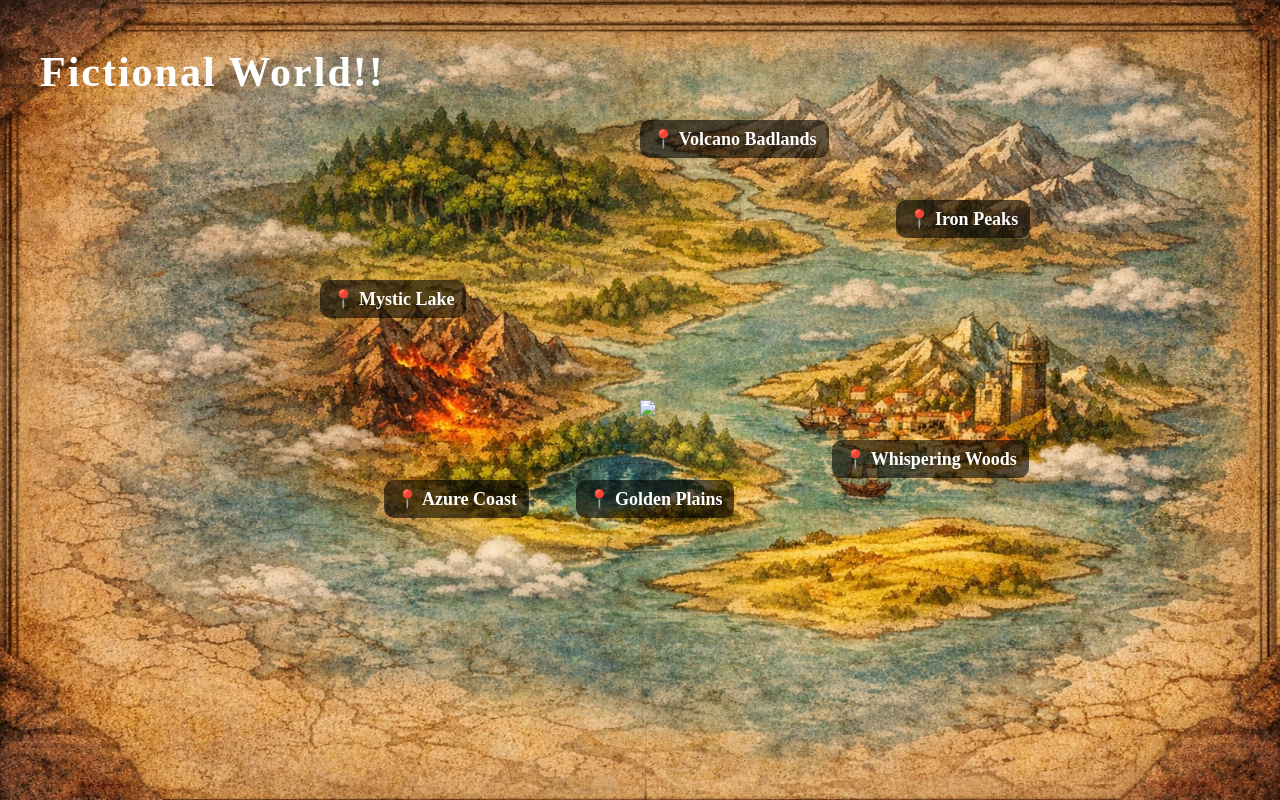
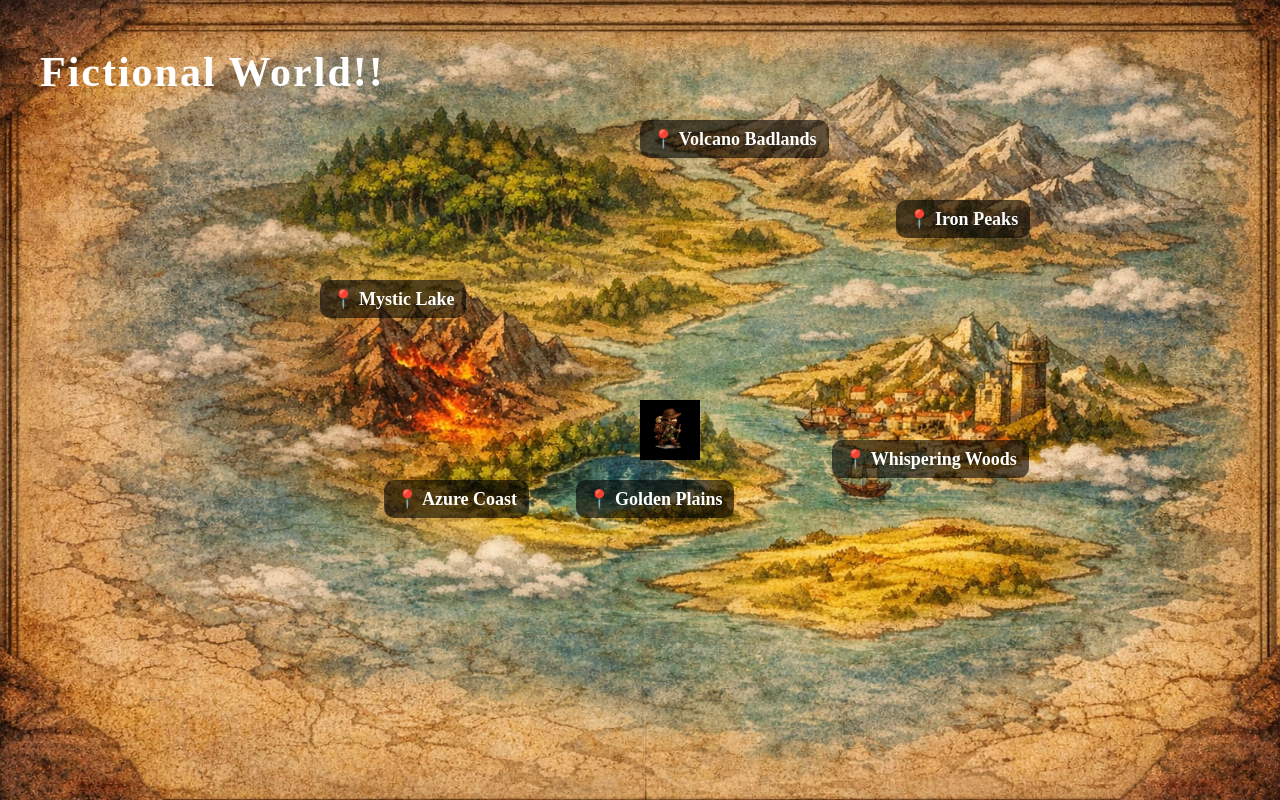
Before and after one commit to lahari1809/fictional-maps, a plain HTML site: page map.html in a window 1280 px wide. Drawn offline with Linux system fonts and the light colour scheme; files whose address does not match are found by name.

Commit message:
Fix traveler image source and HTML structure
Updated image source for traveler and ensured proper HTML structure.

```diff
--- a/map.html
+++ b/map.html
@@ -14,7 +14,7 @@
   <div class="map-container">
 
     <!-- Traveler -->
-    <img src="images/WhatsApp Image 2026-02-22 at 6.13.40 PM.jpeg" id="traveler">
+    <img src="WhatsApp Image 2026-02-22 at 6.13.40 PM.jpeg" id="traveler">
 
     <!-- Location Markers -->
     <div class="marker" onclick="goLocation('peaks.html')" style="top:25%; left:70%;">
@@ -45,4 +45,5 @@
 
   <script src="map.js"></script>
 </body>
+
 </html>
```
